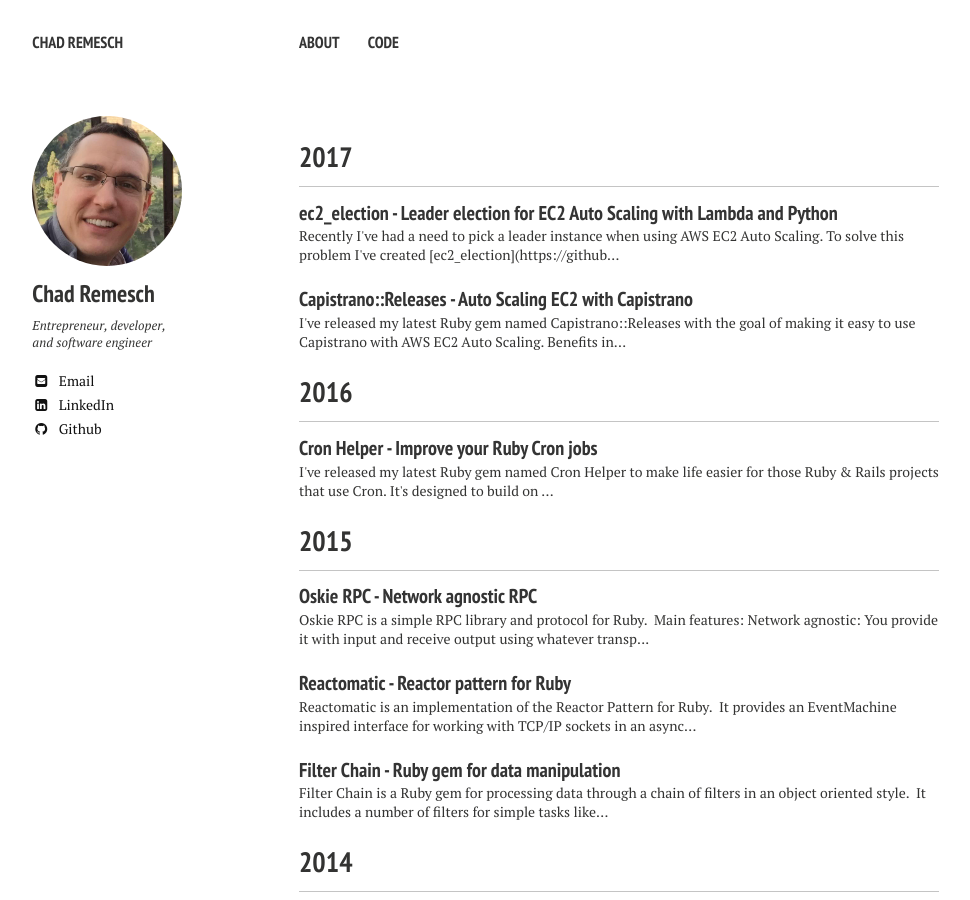
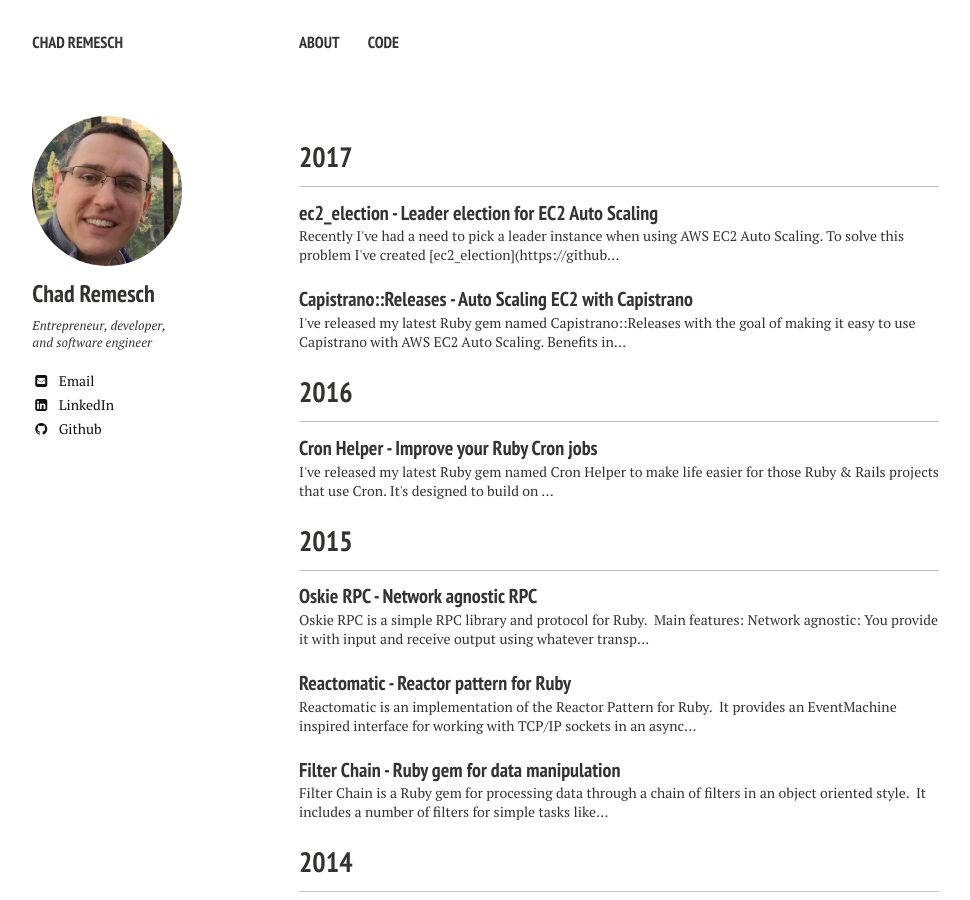
Before and after one commit to chadrem/chadrem.github.io, a Jekyll site: the page built from index.md, in a window 1280 px wide and 900 px high. Shown: the whole window, without its empty margins (21-991 px from the left). Built offline with Jekyll 4.4.1, drawn with Linux system fonts in a browser that asks for light colours; nearby versions of some CDN libraries.

Commit message:
Shorten title.

```diff
--- a/_posts/2017-09-03-ec2-auto-scaling-leader-election.html
+++ b/_posts/2017-09-03-ec2-auto-scaling-leader-election.html
@@ -1,6 +1,6 @@
 ---
 layout: post
-title: ec2_election - Leader election for EC2 Auto Scaling with Lambda and Python
+title: ec2_election - Leader election for EC2 Auto Scaling
 comments: false
 share: false
 date: 2017-09-03
```
